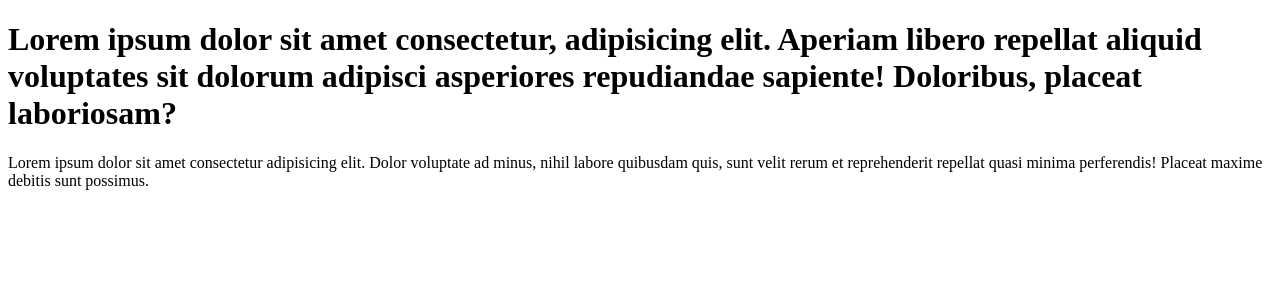
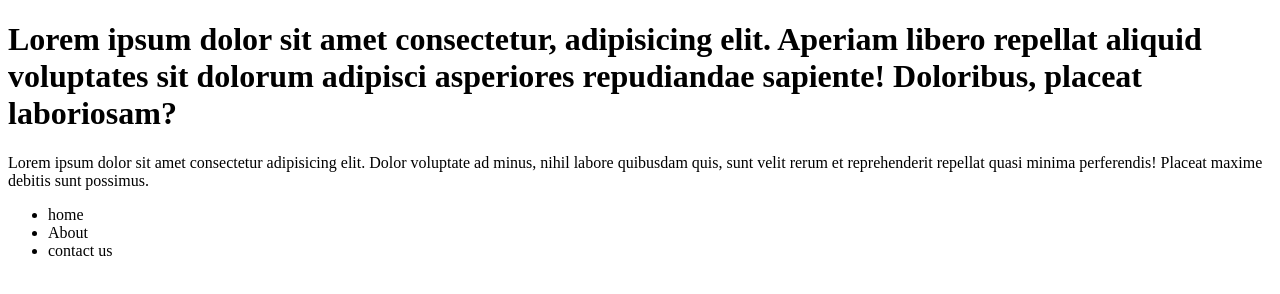
Before and after one commit to harismagray5659-eng/test-repo, a plain HTML site: page index.html in a window 1280 px wide. Drawn offline with Linux system fonts and the light colour scheme.

Commit message:
add data on index.html

```diff
--- a/index.html
+++ b/index.html
@@ -8,6 +8,13 @@
 <body>
     <h1>Lorem ipsum dolor sit amet consectetur, adipisicing elit. Aperiam libero repellat aliquid voluptates sit dolorum adipisci asperiores repudiandae sapiente! Doloribus, placeat laboriosam?</h1>
 
-    <p>Lorem ipsum dolor sit amet consectetur adipisicing elit. Dolor voluptate ad minus, nihil labore quibusdam quis, sunt velit rerum et reprehenderit repellat quasi minima perferendis! Placeat maxime debitis sunt possimus.</p>
+    <p>Lorem ipsum dolor sit amet consectetur adipisicing elit. Dolor voluptate ad minus, nihil labore quibusdam quis, sunt velit rerum et reprehenderit repellat quasi minima perferendis! Placeat maxime debitis sunt possimus.
+        <ul>
+            <li>home</li>
+            <li>About</li>
+            <li>contact us </li>
+
+        </ul>
+    </p>
 </body>
 </html>
```
